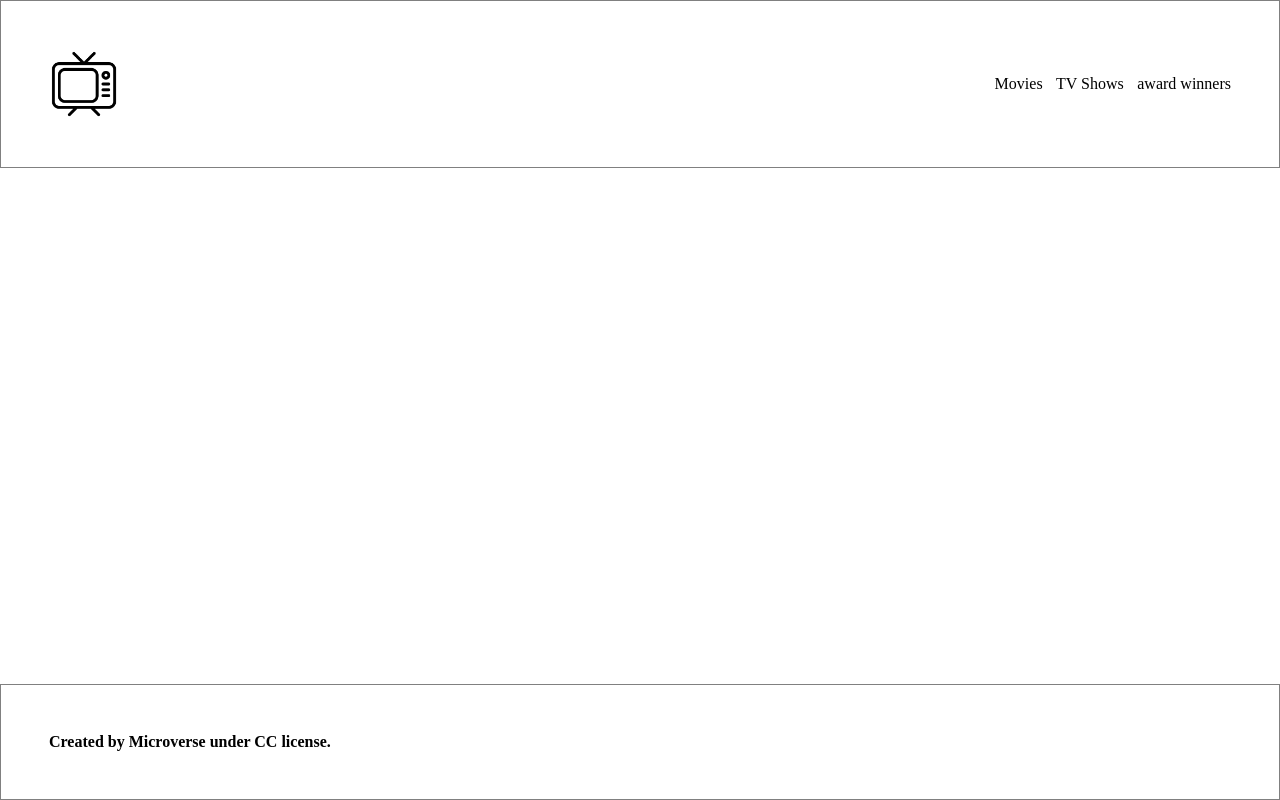
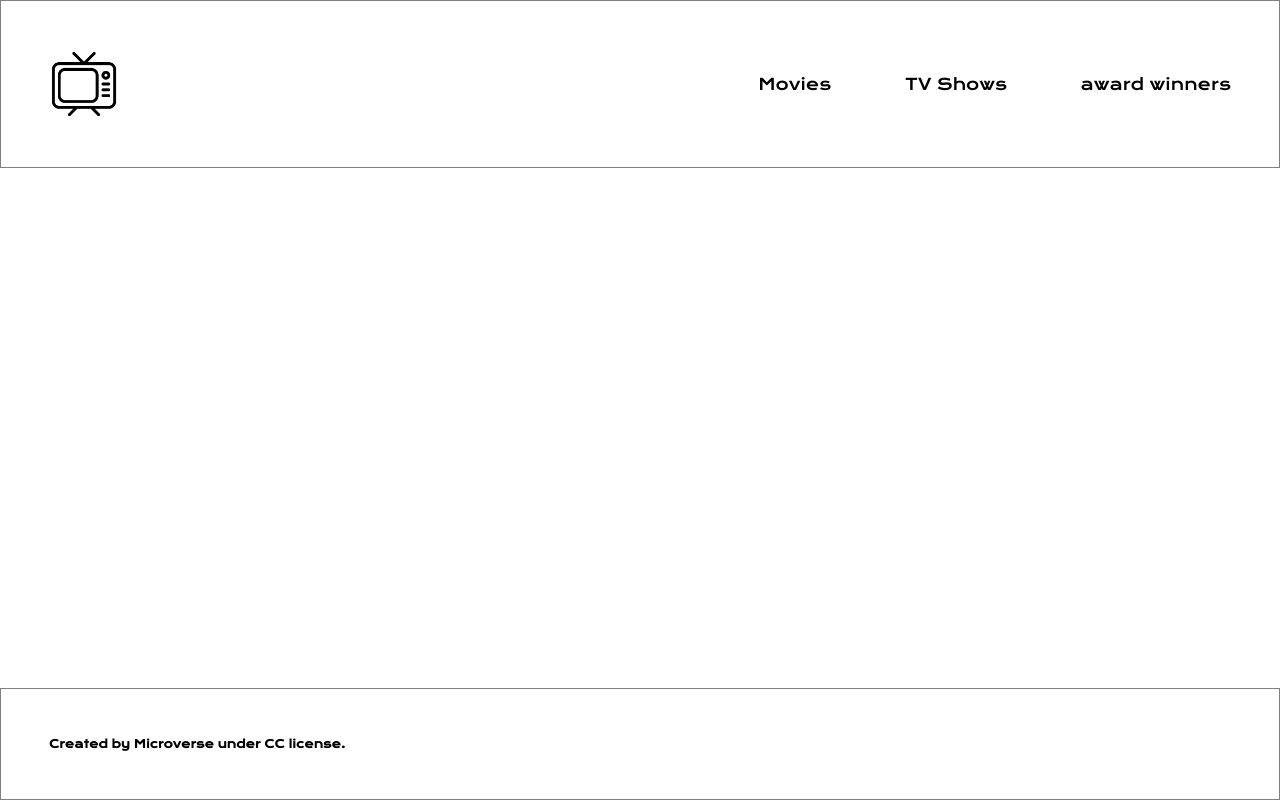
Before and after one commit to rmrmrmr/JavaScript-Capstone, a website built with webpack: page src/index.html in a window 1280 px wide. Built offline with nearby package versions, Linux system fonts and the light colour scheme.

Commit message:
Fix linters error

```diff
--- a/package.json
+++ b/package.json
@@ -1,7 +1,7 @@
 {
   "name": "webpack-boilerplate",
   "version": "1.0.0",
-  "description": "",
+  "description": "This project is created as a teamn. Apart from technical knowledge, we use a few new processes and tools. Kanban board with tasks, Webpack Bundler, API, GitFlow.",
   "private": true,
   "scripts": {
     "test": "jest --coverage",
@@ -33,7 +33,7 @@
     "eslint": "^7.32.0",
     "eslint-config-airbnb-base": "^14.2.1",
     "eslint-plugin-import": "^2.26.0",
-    "hint": "^2.0.0",
+    "hint": "^7.1.3",
     "html-webpack-plugin": "^5.5.0",
     "jest": "^29.2.1",
     "jest-environment-jsdom": "^29.2.1",
--- a/src/index.js
+++ b/src/index.js
@@ -1 +1 @@
-import './style.css'
+import './style.css';
--- a/src/style.css
+++ b/src/style.css
@@ -8,7 +8,7 @@
 
 body {
   background-color: #fff;
-  font-size: 'Krona One', sans-serif;
+  font-family: 'Krona One', sans-serif;
   width: 100vw;
   height: 100vh;
   display: flex;
@@ -32,7 +32,7 @@ body {
 }
 
 #navbar {
-  width: 20%;
+  width: 40%;
 }
 
 #nav-list {
@@ -54,4 +54,5 @@ footer {
 
 #footer-text {
   font-weight: bold;
+  font-size: 0.7rem;
 }
```
Also changed, not shown: dist/index.bundle.js, dist/index.html.
